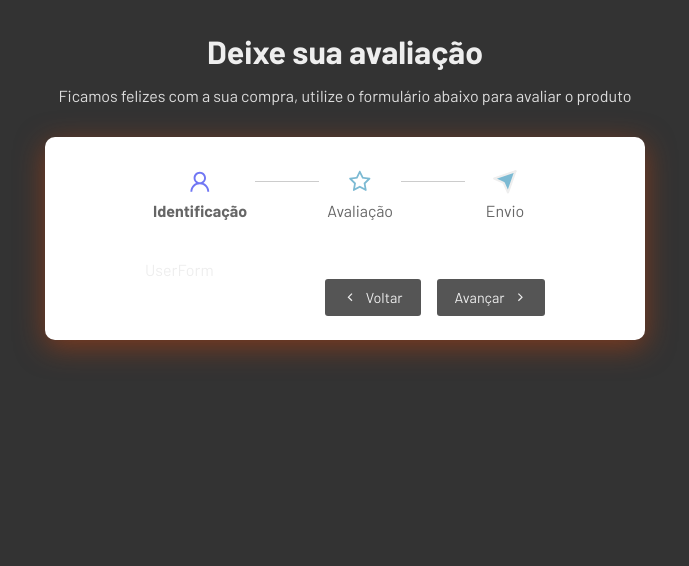
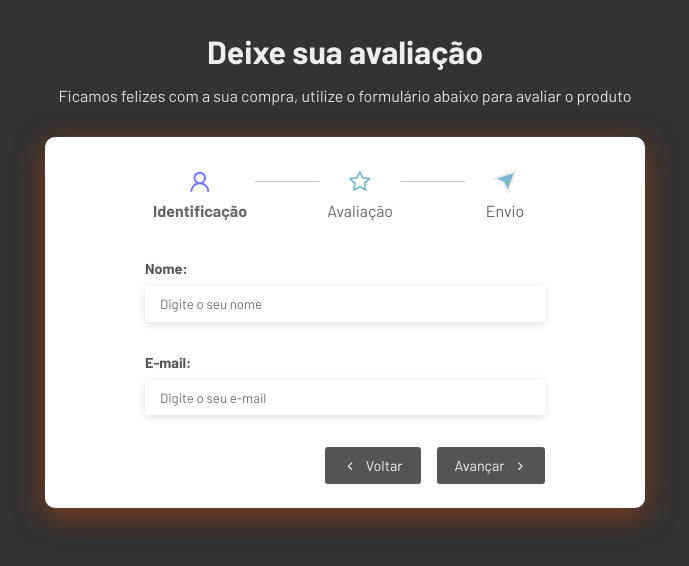
Before and after one commit to Demetrius727/ts_multistep_form, a React (Vite) app: page / in a window 1280 px wide. Shown: the top 566 px of the page, without its empty margins (295-984 px from the left). Built offline with nearby package versions, Linux system fonts and the light colour scheme.

Commit message:
Desenvolvendo persistencia dos dados

```diff
--- a/src/App.tsx
+++ b/src/App.tsx
@@ -7,14 +7,35 @@ import Thanks from "./components/Thanks";
 import Steps from "./components/Steps";
 //Hooks
 import { useForm } from "./hooks/useForm";
-// import { useState } from "react";
+import { useState } from "react";
 //Css
 import './App.css'
 
+type FormFields = {
+  name: string,
+  email: string,
+  review: string,
+  comment: string,
+}
+
+const formTemplate: FormFields = {
+  name: "",
+  email: "",
+  review: "",
+  comment: "",
+}
+
 function App() {
+  const [data, setData] = useState(formTemplate);
+
+  const updateFieldHandle = (key: string, value: string) => {
+    setData((prev) => {
+      return {...prev, [key]: value};
+    })
+  }
 
   const formComponents = [
-    <UserForm />,
+    <UserForm data={data} updateFieldHandle={updateFieldHandle}/>,
     <ReviewForm />,
     <Thanks />
   ];
--- a/src/components/ReviewForm.tsx
+++ b/src/components/ReviewForm.tsx
@@ -1,4 +1,4 @@
-import React from 'react'
+
 
 import './ReviewForm.css';
 
--- a/src/components/Thanks.tsx
+++ b/src/components/Thanks.tsx
@@ -1,4 +1,4 @@
-import React from 'react'
+
 
 import './Thanks.css';
 
--- a/src/components/UserForm.tsx
+++ b/src/components/UserForm.tsx
@@ -1,9 +1,40 @@
-import React from 'react'
+type UserProps = {
+    data: {
+        name: string,
+        email: string,
+    };
+    updateFieldHandle: (key: string, value: string) => void;
+};
 
-const UserForm = () => {
+const UserForm = ({ data, updateFieldHandle }: UserProps) => {
   return (
-    <div>UserForm</div>
-  )
-}
+    <div>
+      <div className="form-control">
+        <label htmlFor="name">Nome:</label>
+        <input
+          type="text"
+          name="name"
+          id="name"
+          placeholder="  Digite o seu nome"
+          required
+          value={data.name || ""}
+          onChange={(e) => updateFieldHandle("name", e.target.value)}
+        />
+      </div>
+      <div className="form-control">
+        <label htmlFor="email">E-mail:</label>
+        <input
+          type="email"
+          name="email"
+          id="email"
+          placeholder="  Digite o seu e-mail"
+          required
+          value={data.email || ""}
+          onChange={(e) => updateFieldHandle("email", e.target.value)}
+        />
+      </div>
+    </div>
+  );
+};
 
-export default UserForm
+export default UserForm;
```
